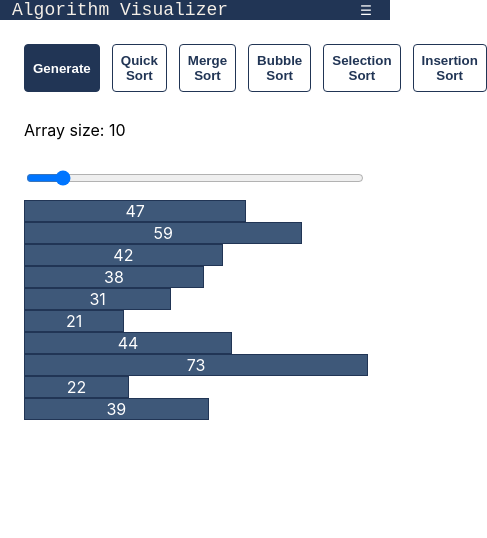
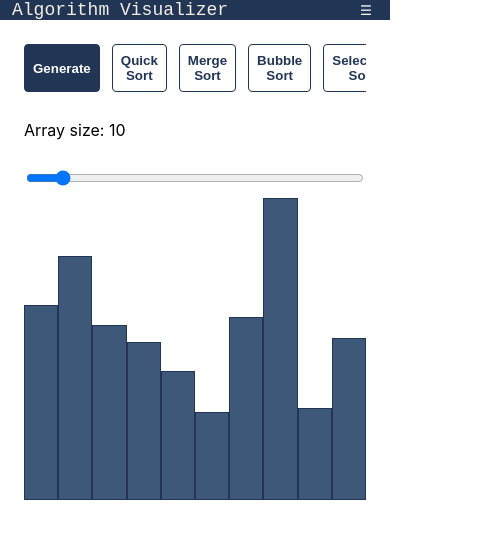
Before and after one commit to seangerrykelly/algo-visualizer, a React (Create React App) app: page /sorting in a window 390 px wide. Shown: the top 538 px of the page, 487 px wide, since content can reach past the window. Built offline with nearby package versions, Linux system fonts and the light colour scheme.

Commit message:
chore: make bar chart vertical and update mobile styling

```diff
--- a/src/components/sorting-visuals/BarChart.tsx
+++ b/src/components/sorting-visuals/BarChart.tsx
@@ -9,9 +9,7 @@ export const BarChart = ({values}: BarChartProps) => {
     return (
         <BarChartContainer className="barChartContainer">
             {values.map((value, index) => (
-                <Bar key={index} maxValue={maxValue} value={value}>
-                    {value}
-                </Bar>
+                <Bar key={index} maxValue={maxValue} value={value} barCount={values.length} />
             ))}
         </BarChartContainer>
     )
--- a/src/components/sorting-visuals/BarChartStyles.ts
+++ b/src/components/sorting-visuals/BarChartStyles.ts
@@ -2,15 +2,17 @@ import styled from "styled-components"
 import { Colors } from "../../theme/colors";
 
 interface BarProps {
+    barCount: number;
     maxValue: number;
     value: number;
 }
 
 export const BarChartContainer = styled.div`
-    align-self: center;
+    align-items: flex-end;
     display: flex;
-    flex-direction: column;
-    max-width: 500px;
+    flex-direction: row;
+    justify-content: center;
+    height: 300px;
     width: 100%;
 `
 
@@ -18,10 +20,13 @@ export const Bar = styled.div<BarProps>`
     background-color: ${Colors.Blue.secondary};
     border: 1px solid ${Colors.Blue.primary};
     color: ${Colors.White};
-    height: 20px;
+    height: ${(props) => {
+        const height = (props.value / props.maxValue) * 100
+        return `${height}%;`
+    }}
     text-align: center;
     width: ${(props) => {
-        const width = (props.value / props.maxValue) * 100
+        const width = (props.barCount) * 100
         return `${width}%;`
     }}
 `
--- a/src/components/sorting-visuals/SortingVisual.tsx
+++ b/src/components/sorting-visuals/SortingVisual.tsx
@@ -56,7 +56,7 @@ export const SortingVisual = () => {
         if (steps.length && currentStep < steps.length) {
           const timer = setTimeout(() => {
             setCurrentStep((prev) => prev + 1);
-          }, 500);
+          }, 300);
           return () => clearTimeout(timer); // Cleanup timeout
         }
       }, [steps, currentStep, array]);
--- a/src/components/sorting-visuals/SortingVisualStyles.ts
+++ b/src/components/sorting-visuals/SortingVisualStyles.ts
@@ -10,4 +10,5 @@ export const SortingVisualContainer = styled.div`
 export const ButtonContainer = styled.div`
     display: flex;
     gap: 12px;
+    overflow-x: scroll;
 `
```
